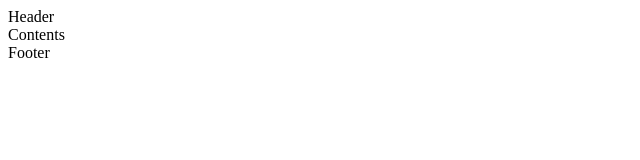
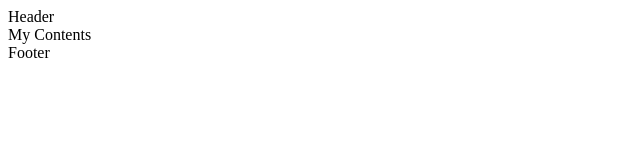
Before and after one commit to romanko08/testGit, a plain HTML site: page index.html in a window 1280 px wide. Shown: the full height of the page, 0-640 px from the left. Drawn offline with Linux system fonts and the light colour scheme.

Commit message:
change my content

```diff
--- a/index.html
+++ b/index.html
@@ -5,7 +5,7 @@
 			Header
 		</div>
 		<div class="content">
-			Contents
+			My Contents
 		</div>
 		<div class="footer">
 			Footer
```
